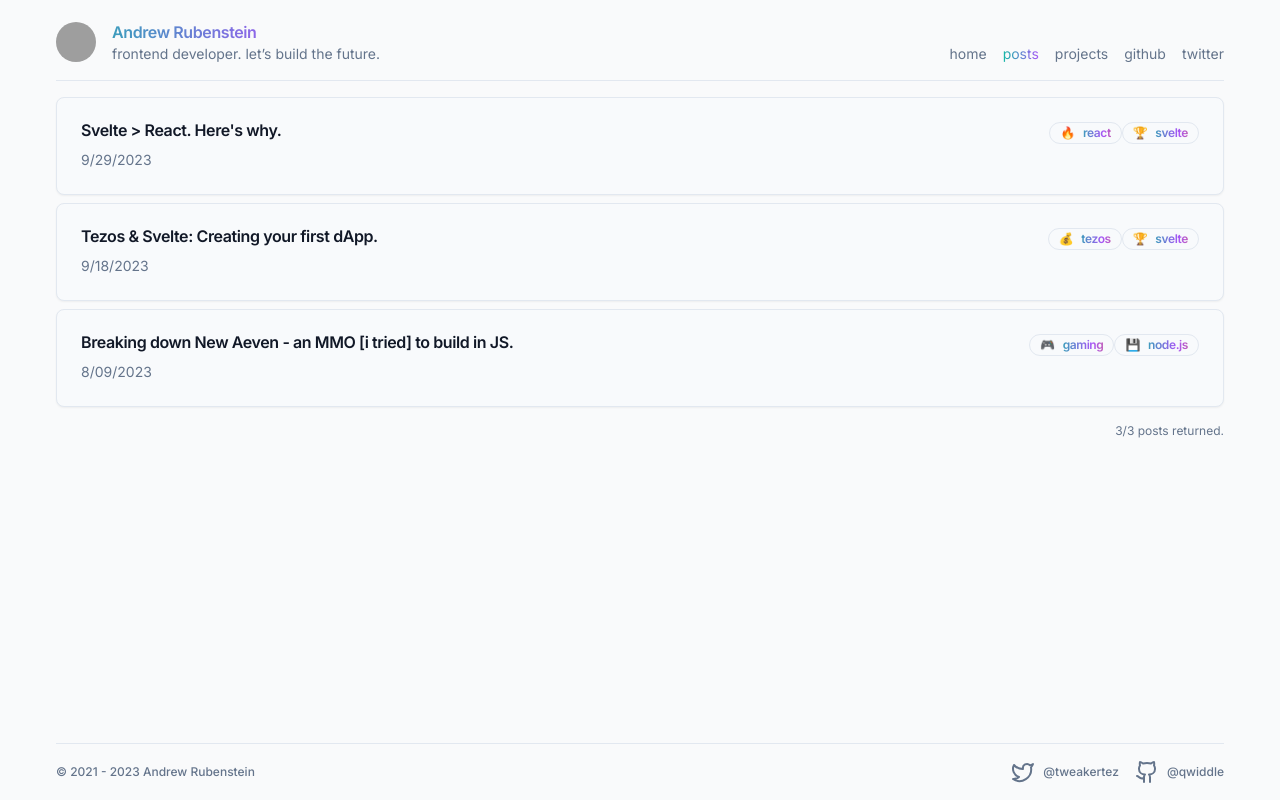
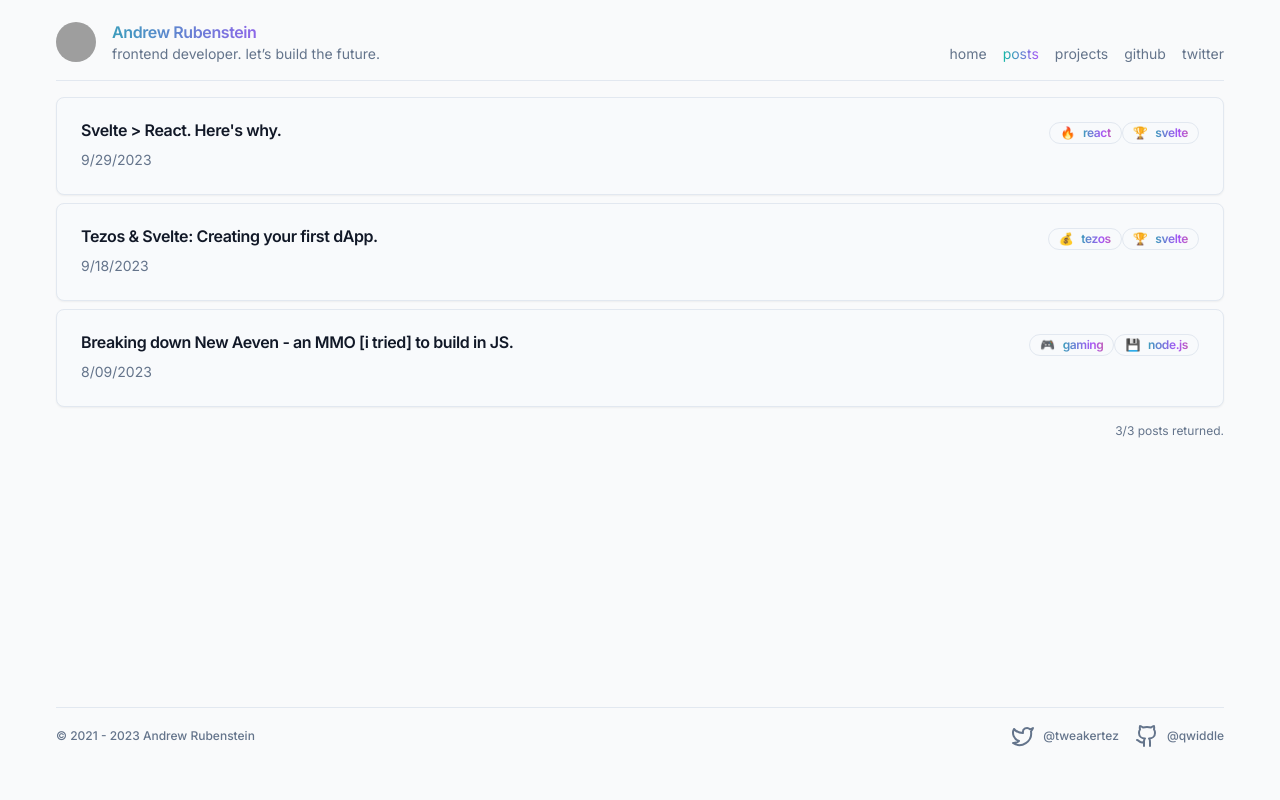
Before and after one commit to Qwiddle/rubes.dev, a Next.js app: page /posts in a window 1280 px wide. Built offline with nearby package versions, Linux system fonts and the light colour scheme; grey boxes are pictures that could not be loaded.

Commit message:
chore: fix layout padding

```diff
--- a/src/app/layout.tsx
+++ b/src/app/layout.tsx
@@ -34,12 +34,13 @@ export default function RootLayout({
   return (
     <html lang="en">
       <body className={inter.className}>
-        <div className="flex justify-center h-screen bg-gray-50">
-          <div className="flex flex-col max-w-[1200px] space-y-4 flex-grow p-4 ">
+        <div className="flex justify-center pb-4 bg-gray-50 h-screen">
+          <div className="flex flex-col max-w-[1200px] space-y-4 flex-grow p-4">
             <ProfileHeader />
             <div className="flex-1">{children}</div>
             <Separator />
             <SiteFooter />
+            <div className="pb-1"></div>
           </div>
         </div>
       </body>
```
